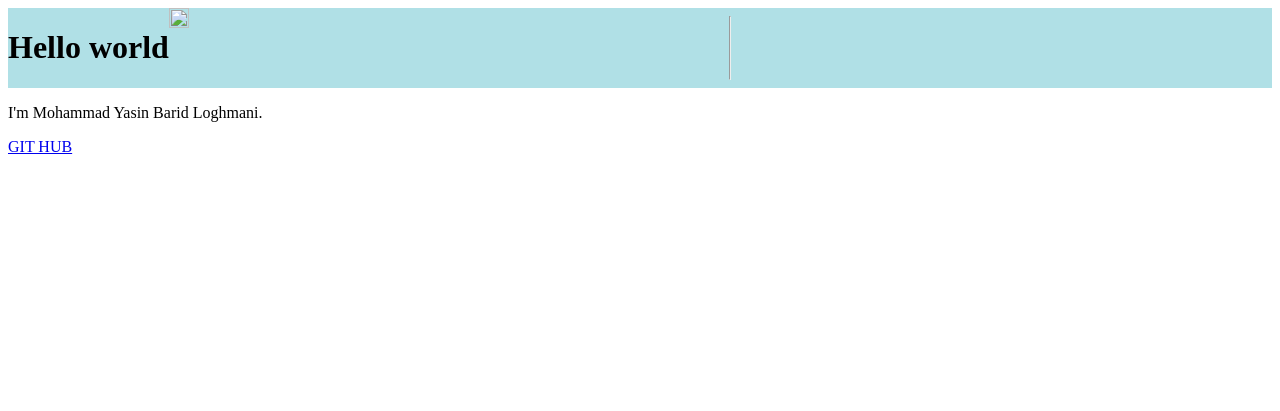
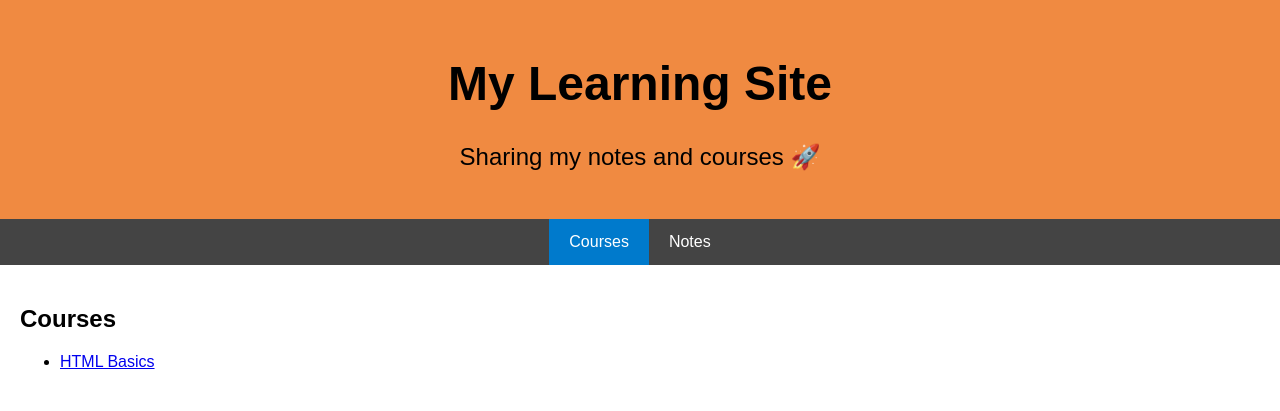
Before and after one commit to MY-BLT/MY-BLT.github.io, a plain HTML site: page index.html in a window 1280 px wide. Drawn offline with Linux system fonts and the light colour scheme.

Commit message:
Make tabs for courses and notes that i add

```diff
--- a/index.html
+++ b/index.html
@@ -1,18 +1,62 @@
 <!DOCTYPE html>
-<html>
-	<head>
-		<title> MY-BLT </title>
-	</head>
+<html lang="en">
+<head>
+  <meta charset="UTF-8" />
+  <meta name="viewport" content="width=device-width, initial-scale=1.0" />
+  <title>My Learning Site</title>
 
-	<body>
-		<dev class=header style="background-color:powderblue; display:flex;">
-			<h1>Hello world</h1>
-			<img src="IranFlag-cycle.jpg" height=20 width=20>
-			<hr>
-		</dev>
+  <!-- Link to external CSS -->
+  <link rel="stylesheet" href="style.css" />
+</head>
+<body>
 
-	<p>I'm Mohammad Yasin Barid Loghmani.</p>
-	<a href="https://github.com/MY-BLT">GIT HUB</a>
-	<br>
-	</body>
+  <header>
+    <h1>My Learning Site</h1>
+    <p>Sharing my notes and courses 🚀</p>
+  </header>
+
+  <!-- Tab buttons -->
+  <div class="tab">
+    <button class="tablinks active" onclick="openTab(event, 'Courses')">Courses</button>
+    <button class="tablinks" onclick="openTab(event, 'Notes')">Notes</button>
+  </div>
+
+  <!-- Tab content -->
+  <div id="Courses" class="tabcontent" style="display:block;">
+    <h2>Courses</h2>
+    <ul>
+      <li><a href="courses/html-basics.html">HTML Basics</a></li>
+      <!-- <li><a href="courses/python-intro.html">Intro to Python</a></li> -->
+    </ul>
+  </div>
+
+  <div id="Notes" class="tabcontent">
+    <h2>Notes</h2>
+    <ul>
+      <li><a href="notes/html-tips.html">HTML Tips</a></li>
+      <!-- <li><a href="notes/python-tricks.html">Python Tricks</a></li> -->
+    </ul>
+  </div>
+
+  <script>
+    function openTab(evt, tabName) {
+      const contents = document.getElementsByClassName("tabcontent");
+      const links = document.getElementsByClassName("tablinks");
+
+      // Hide all content
+      for (let i = 0; i < contents.length; i++) {
+        contents[i].style.display = "none";
+      }
+
+      // Remove active class from buttons
+      for (let i = 0; i < links.length; i++) {
+        links[i].className = links[i].className.replace(" active", "");
+      }
+
+      // Show the selected tab
+      document.getElementById(tabName).style.display = "block";
+      evt.currentTarget.className += " active";
+    }
+  </script>
+</body>
 </html>
--- /dev/null
+++ b/style.css
@@ -0,0 +1,58 @@
+/* style.css */
+
+/* Basic Styles */
+body {
+  font-family: Arial, sans-serif;
+  margin: 0;
+  padding: 0;
+}
+
+header {
+  background-color: #f08a41;
+  font-size: x-large;
+  color: black;
+  text-align: center;
+  padding: 1em;
+}
+
+/* --- Tabs --- */
+.tab {
+  display: flex;
+  justify-content: center;
+  background-color: #444;
+}
+
+.tab button {
+  background-color: inherit;
+  color: white;
+  border: 2px;
+  outline: none;
+  padding: 14px 20px;
+  cursor: pointer;
+  transition: background-color 0.3s;
+  font-size: 16px;
+}
+
+.tab button:hover {
+  background-color: #555;
+}
+
+.tab button.active {
+  background-color: #007acc;
+}
+
+/* --- Tab content --- */
+.tabcontent {
+  display: none;
+  padding: 20px;
+  animation: fadeEffect 0.5s;
+}
+
+@keyframes fadeEffect {
+  from {
+    opacity: 0;
+  }
+  to {
+    opacity: 1;
+  }
+}
```
Also changed, not shown: courses/html-basics.html (added, +20 -0 lines), notes/notes.html (added, +7 -0 lines), html/IranFlag-cycle.jpg (deleted).
